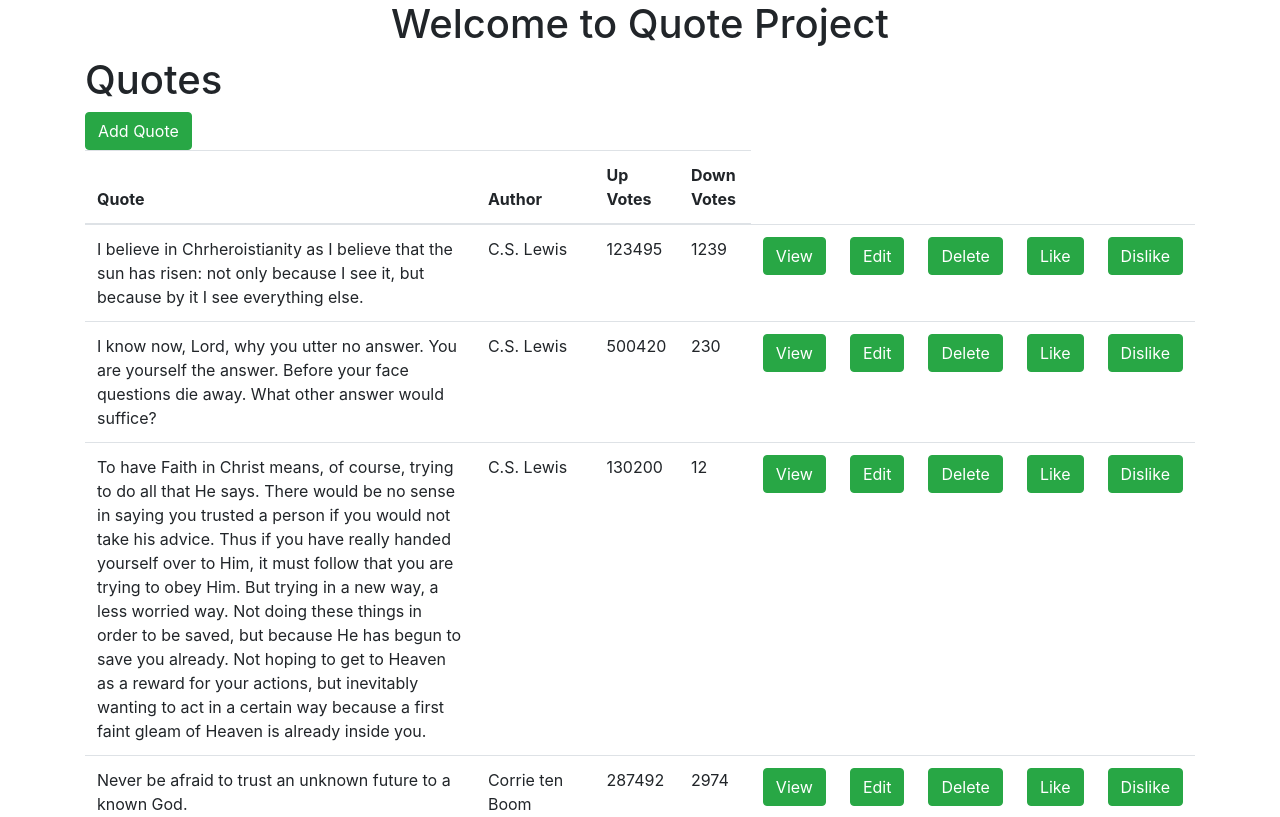
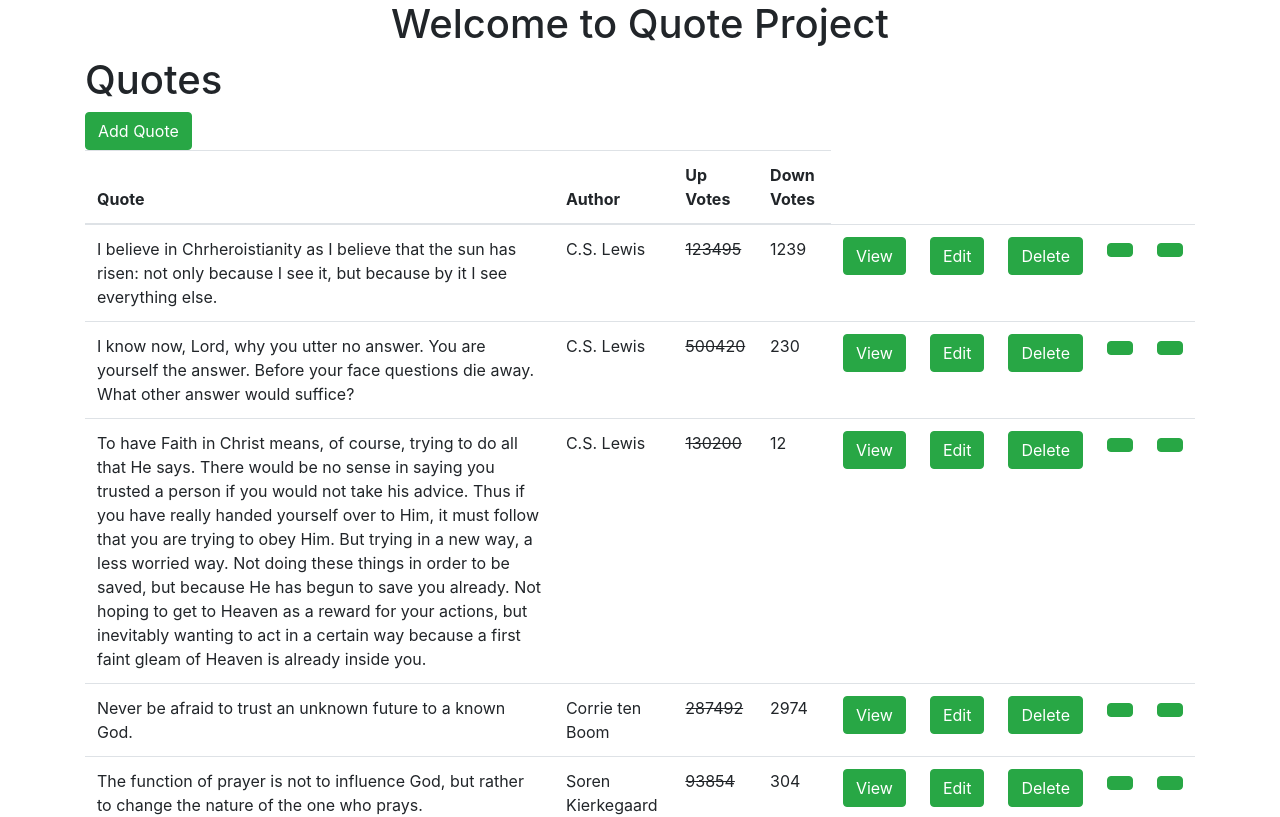
Before and after one commit to fevenMwoldu/Quotes-Project, an Angular app: page / in a window 1280 px wide. Shown: the top 817 px of the page. Built offline with nearby package versions, Linux system fonts and the light colour scheme.

Commit message:
created my custome directive ts for highlighting the one with the highest upvote

```diff
--- a/src/app/app.module.ts
+++ b/src/app/app.module.ts
@@ -6,13 +6,15 @@ import { AppComponent } from './app.component';
 import { QuoteFormComponent } from './quote-form/quote-form.component';
 import { QuotesComponent } from './quotes/quotes.component';
 import { QuoteDetailsComponent } from './quote-details/quote-details.component';
+import { HighlightDirective } from './highlight.directive';
 
 @NgModule({
   declarations: [
     AppComponent,
     QuoteFormComponent,
     QuotesComponent,
-    QuoteDetailsComponent
+    QuoteDetailsComponent,
+    HighlightDirective
   ],
   imports: [
     BrowserModule,
--- /dev/null
+++ b/src/app/highlight.directive.ts
@@ -0,0 +1,16 @@
+import { Directive,ElementRef} from '@angular/core';
+import { Quote } from './quote';
+
+
+@Directive({
+  selector: '[appHighlight]'
+})
+export class HighlightDirective {
+
+  constructor(private elem:ElementRef) {
+
+
+    this.elem.nativeElement.style.textDecoration='line-through';
+   }
+
+}
--- a/src/app/quote-details/quote-details.component.html
+++ b/src/app/quote-details/quote-details.component.html
@@ -15,6 +15,7 @@
     </div>
 
     <div class="form-group">
+
         <span>Up Votes:</span>
         <span>{{quote.upVotes}}</span>
     </div>
--- a/src/app/quotes/quotes.component.html
+++ b/src/app/quotes/quotes.component.html
@@ -1,3 +1,7 @@
+<head>
+
+    <link rel="stylesheet" href="https://use.fontawesome.com/releases/v5.7.0/css/all.css" integrity="sha384-lZN37f5QGtY3VHgisS14W3ExzMWZxybE1SJSEsQp9S+oqd12jhcu+A56Ebc1zFSJ" crossorigin="anonymous">
+</head>
 <div class="container">
     <h1>Quotes</h1>
 
@@ -17,13 +21,14 @@
                 <tr *ngFor="let quote of quotes">
                     <td>{{quote.description}}</td>
                     <td>{{quote.author}}</td>
-                    <td>{{quote.upVotes}}</td>
+                    <td appHighlight>{{quote.upVotes}}</td>
                     <td>{{quote.downVotes}}</td>
                     <td><button type="button" class="btn btn-success" (click)="onSelect(quote)">View</button></td>
                     <td><button type="button" class="btn btn-success" (click)="onSelect(quote)">Edit</button></td>
                     <td><button type="button" class="btn btn-success" (click)="onDelete(quote)">Delete</button></td>
-                    <td><button type="button" class="btn btn-success" (click)="incrementUpVotes(quote)">Like</button></td>
-                    <td><button type="button" class="btn btn-success" (click)="incrementDownVotes(quote)">Dislike</button></td>
+                    <td><button type="button" class="btn btn-success" (click)="incrementUpVotes(quote)"><i class="fas fa-thumbs-up"></i></button></td>
+                    <td><button type="button" class="btn btn-success" (click)="incrementDownVotes(quote)"><i class="fas fa-thumbs-down"></i></button></td>
+
                 </tr>
             </tbody>
         </table>
--- a/src/styles.css
+++ b/src/styles.css
@@ -1,2 +1,3 @@
 /* You can add global styles to this file, and also import other style files */
+
 @import "~bootstrap/dist/css/bootstrap.css"
```
Also changed, not shown: 1 other file (tests, documents, lock files or other folders).
